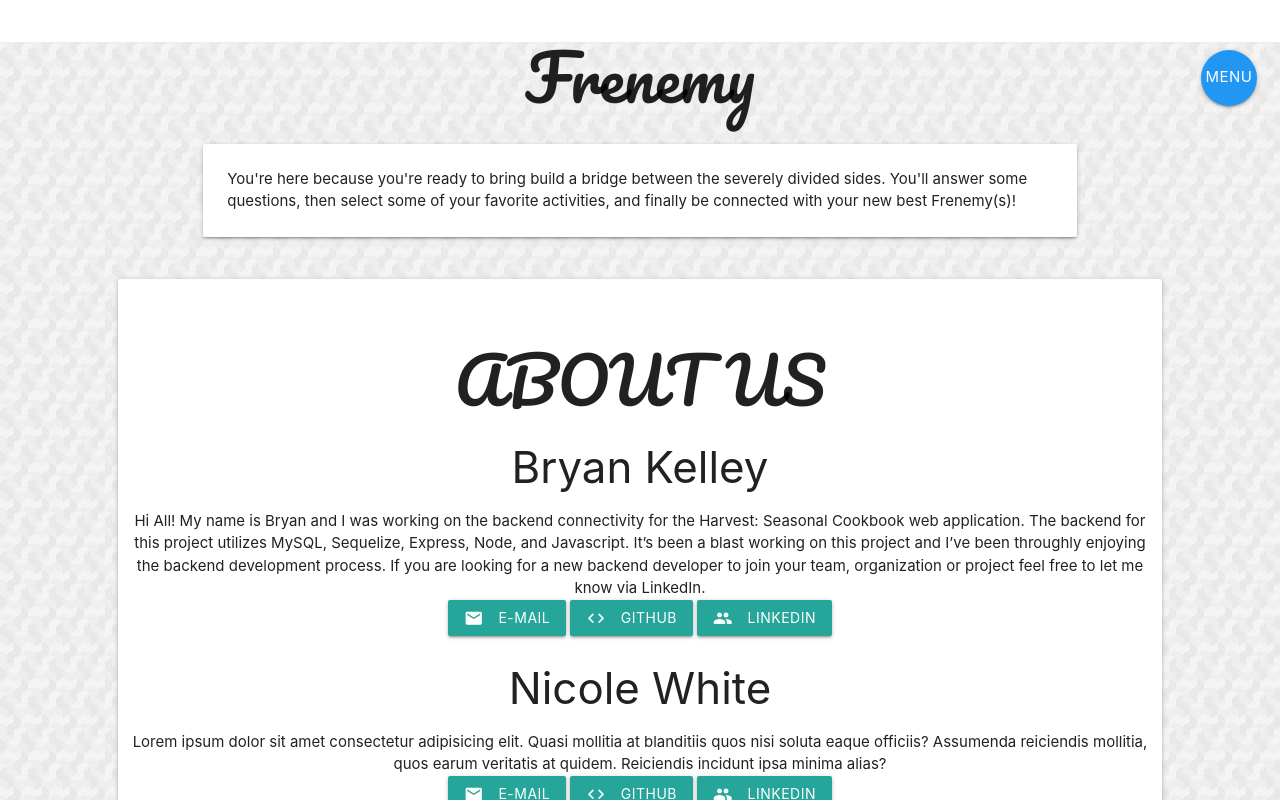
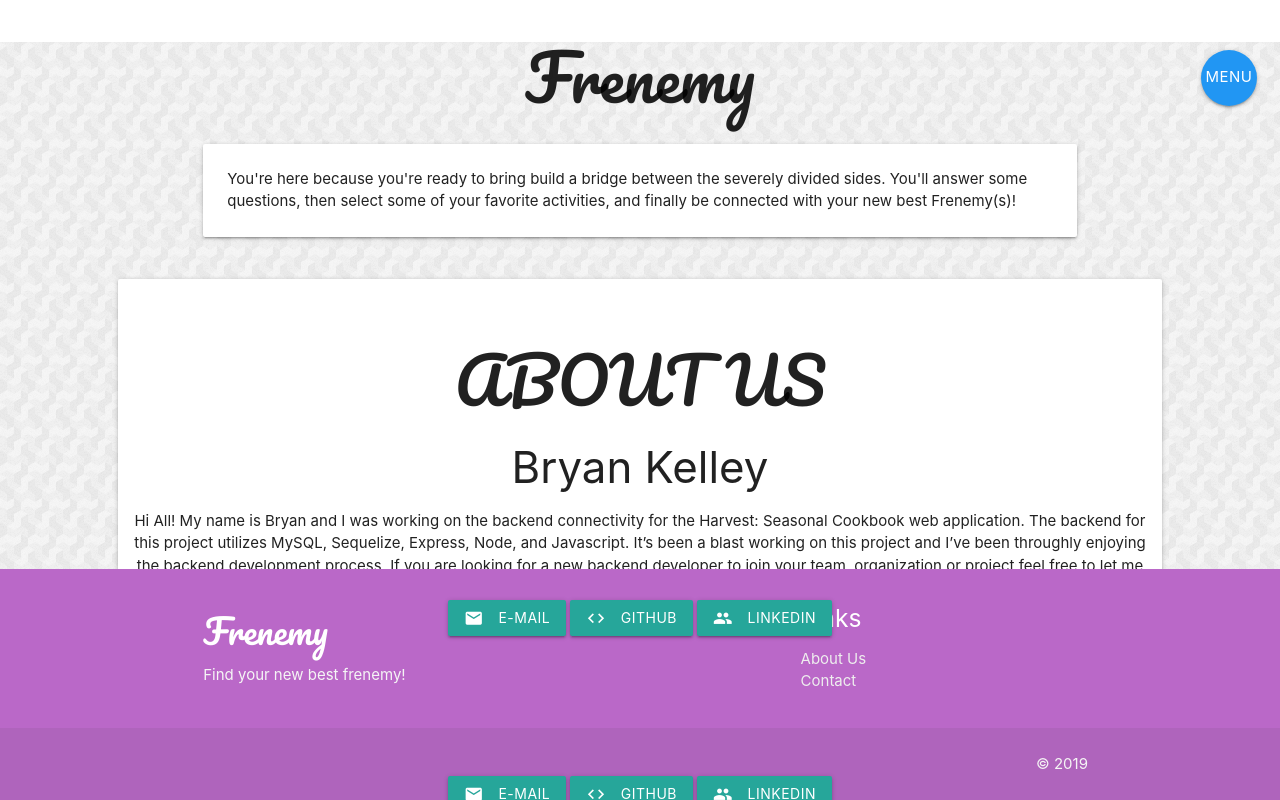
Before and after one commit to center-aisle/middle-ground, a React (Create React App) app: page /contact in a window 1280 px wide. Shown: the top 800 px of the page. Built offline with nearby package versions, Linux system fonts and the light colour scheme.

Commit message:
minor css stuff because I'm annoyed at login

```diff
--- a/src/App.css
+++ b/src/App.css
@@ -11,7 +11,7 @@
 
 .App-header {
   background-color: #282c34;
-  min-height: 100vh;
+  /* min-height: 100vh; */
   display: flex;
   flex-direction: column;
   align-items: center;
@@ -41,7 +41,6 @@
 
 body {
   display: flex;
-  min-height: 100vh;
   flex-direction: column;
 }
 
--- a/src/App.tsx
+++ b/src/App.tsx
@@ -18,7 +18,6 @@ import './App.css';
 const App: React.FC = () => {
     return (
         <Router>
-            <div className=''>
             <Wrapper>
                 <Nav />
                 <Header />
@@ -38,9 +37,8 @@ const App: React.FC = () => {
                     <Route exact path='/contact' component={Contact} />
                     <Route component={NoMatch} />
                 </Switch>
+                <Footer />
             </Wrapper>
-                <Footer />
-            </div>
         </Router>
     );
 };
--- a/src/components/footer/footer.css
+++ b/src/components/footer/footer.css
@@ -15,3 +15,12 @@ main {
 h4 {
     font-family: 'Pacifico', cursive;
 }
+
+footer {
+    position: absolute;
+    bottom: 0;
+    width: 100%;
+    padding: 0;
+    margin: 0;
+    border: 0;
+}
--- a/src/components/footer/footer.tsx
+++ b/src/components/footer/footer.tsx
@@ -25,7 +25,6 @@ function Footer() {
 				</div>
 			</div>
 		</footer>
-
 	);
 }
 
--- a/src/components/header/header.css
+++ b/src/components/header/header.css
@@ -1,5 +1,8 @@
 h1 {
     font-family: 'Pacifico', cursive;
     text-align: center;
-
 }
+#header {
+    position: relative;
+    top: 0;
+}
--- a/src/components/header/header.tsx
+++ b/src/components/header/header.tsx
@@ -3,7 +3,7 @@ import './header.css';
 
 function Header() {
 	return (
-		<div className='main-container'>
+		<div className='main-container' id='header'>
 			<h1>Frenemy</h1>
 		</div>
 	);
--- a/src/components/wrapper/style.css
+++ b/src/components/wrapper/style.css
@@ -1,6 +1,9 @@
 .wrapper {
     min-height: 100%;
-    padding-bottom: 100px;
     background-image:url("/src/images/psychedelic_pattern.png");
     background-repeat: repeat;
-  }
+}
+
+.container-fluid {
+    min-height: 100%;
+}
--- a/src/index.css
+++ b/src/index.css
@@ -1,5 +1,11 @@
+html,
+body {
+    height: 100%;
+}
+
 body {
   margin: 0;
+  padding: 0;
   font-family: -apple-system, BlinkMacSystemFont, 'Segoe UI', 'Roboto', 'Oxygen',
     'Ubuntu', 'Cantarell', 'Fira Sans', 'Droid Sans', 'Helvetica Neue',
     sans-serif;
@@ -12,3 +18,7 @@ code {
   font-family: source-code-pro, Menlo, Monaco, Consolas, 'Courier New',
     monospace;
 }
+
+#root {
+  min-height: 100vh;
+}
--- a/src/pages/account.tsx
+++ b/src/pages/account.tsx
@@ -1,10 +1,8 @@
 import React from 'react';
-import Logout from '../components/logout/logout';
 
 function Wrapper() {
 	return (
 		<div className='main-container'>
-			<Logout/>
 			<p>This is the account</p>
 		</div>
 	);
```
Lines whose indentation alone changed are shown as unchanged.
